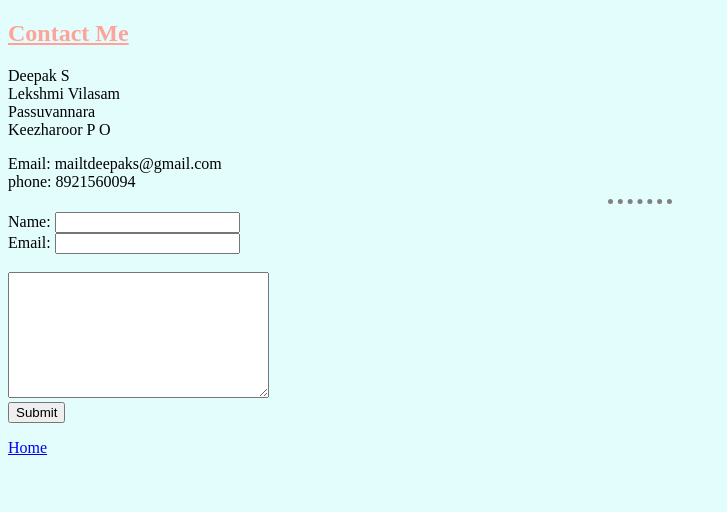
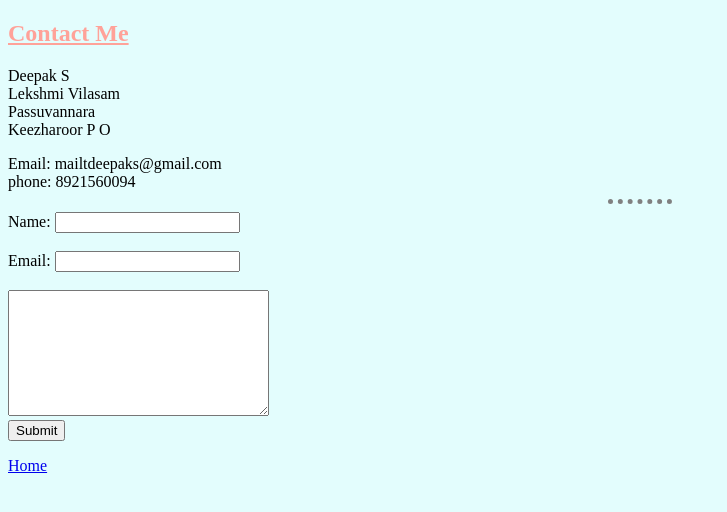
Before and after one commit to deepaksadasivan/CV, a plain HTML site: page contact.html in a window 1280 px wide. Shown: the whole page, without its empty margins (0-727 px from the left). Drawn offline with Linux system fonts and the light colour scheme.

Commit message:
Update contact.html

```diff
--- a/contact.html
+++ b/contact.html
@@ -21,7 +21,7 @@
 <hr>
   <form class="" action="index.html" method="post">
     <label>Name:</label>
-    <input type="text" name="yourName" value=""><br>
+    <input type="text" name="yourName" value=""><br><br>
     <label>Email:</label>
   <input type="email" name="yourEmail" value=""><br><br>
   <textarea name="name" rows="8" cols="30"></textarea><br>
```
